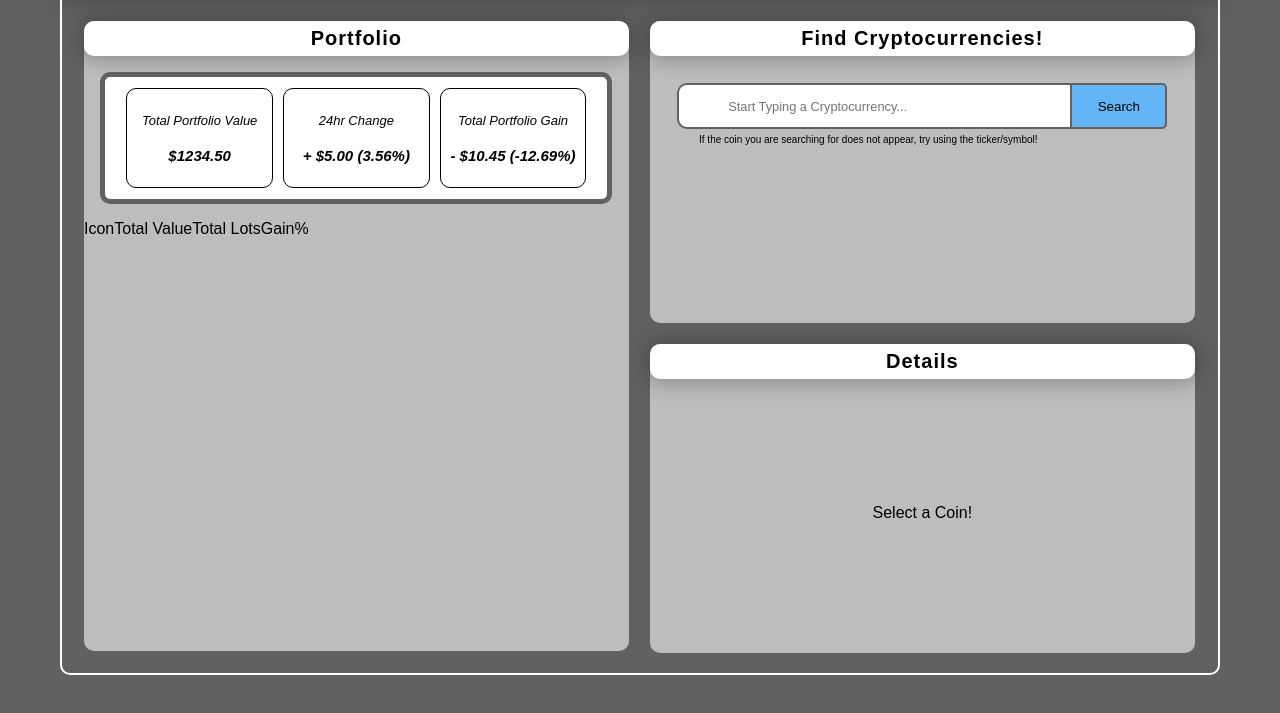
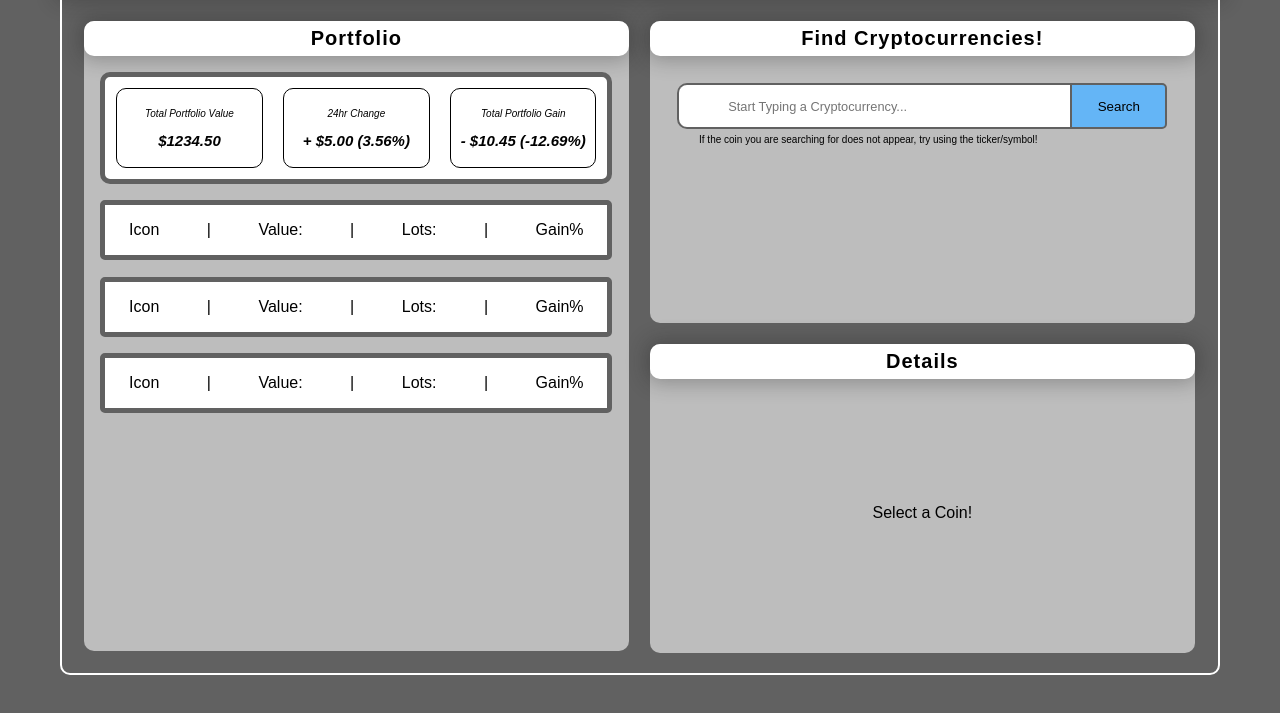
Before and after one commit to alexanderMontague/CryptoWatch, a React app: page / in a window 1280 px wide. Shown: the part 65-778 px from the top of the page. Built offline with nearby package versions, Linux system fonts and the light colour scheme; no server answers; a web font is replaced by a local one.

Commit message:
Commented layout in setup for DB stuff, working on portfolio items

```diff
--- a/src/components/PortfolioHeader/PortfolioHeader.scss
+++ b/src/components/PortfolioHeader/PortfolioHeader.scss
@@ -1,7 +1,7 @@
 .portfolioHeaderContainer {
   display: flex;
-  justify-content: space-evenly;
-  height: 100px;
+  justify-content: space-between;
+  height: 80px;
   background: white;
   border-radius: 10px;
   border: 5px solid #616161;
@@ -15,7 +15,7 @@
   justify-content: space-evenly;
   width: 28%;
   text-align: center;
-  font-size: 13px;
+  font-size: 10px;
   font-style: italic;
   border: 1px solid black;
   border-radius: 10px;
--- a/src/components/PortfolioItem/PortfolioItem.js
+++ b/src/components/PortfolioItem/PortfolioItem.js
@@ -4,10 +4,13 @@ import css from './PortfolioItem.scss';
 const PortfolioItem = props => {
   return (
     <div className={css.portfolioItemContainer}>
-      <span>Icon</span>
-      <span>Total Value</span>
-      <span>Total Lots</span>
-      <span>Gain%</span>
+      <div>Icon</div>
+      <span> | </span>
+      <div>Value:</div>
+      <span> | </span>
+      <div>Lots:</div>
+      <span> | </span>
+      <div>Gain%</div>
     </div>
   );
 };
--- a/src/components/PortfolioItem/PortfolioItem.scss
+++ b/src/components/PortfolioItem/PortfolioItem.scss
@@ -0,0 +1,10 @@
+.portfolioItemContainer {
+  display: flex;
+  justify-content: space-around;
+  align-items: center;
+  background-color: white;
+  margin: 3%;
+  height: 50px;
+  border: 5px solid #616161;
+  border-radius: 5px;
+}
--- a/src/containers/Details/Details.js
+++ b/src/containers/Details/Details.js
@@ -92,14 +92,17 @@ class Details extends Component {
       <Fragment>
         <Header title="Details" />
         {showDetails ? (
-          // <DetailsInDepth
-          //   coinDetails={this.state.coinDetails}
-          //   baseCurrency={this.state.baseCurrency}
-          // />
-          <DetailsAdd
-            coinDetails={this.state.coinDetails}
-            baseCurrency={this.state.baseCurrency}
-          />
+          false ? ( // have condition like isInPortfolio
+            <DetailsInDepth
+              coinDetails={this.state.coinDetails}
+              baseCurrency={this.state.baseCurrency}
+            />
+          ) : (
+            <DetailsAdd
+              coinDetails={this.state.coinDetails}
+              baseCurrency={this.state.baseCurrency}
+            />
+          )
         ) : (
           <p className={css.selectCoinMessage}>Select a Coin!</p>
         )}
--- a/src/containers/Layout/Layout.js
+++ b/src/containers/Layout/Layout.js
@@ -65,10 +65,10 @@ class Layout extends Component {
         const totalCoinsObject = this.mockRes;
         const coinKeyArray = Object.keys(totalCoinsObject);
         this.setState({ coinObject: totalCoinsObject, coinKeys: coinKeyArray });
-        console.log('Get Coinlist Error', error);
         setTimeout(() => {
           this.setState({ isLoading: false });
         }, 1000);
+        console.log('Get Coinlist Error', error);
       });
   }
 
@@ -79,6 +79,8 @@ class Layout extends Component {
   }
 
   getCoinDetails = () => {
+    // check if coin is already in portfolio on submit
+    // if true, show details. if false, show detailsAdd
     if (this.props.selectedCoin) {
       this.setState({ showDetails: true });
     }
--- a/src/containers/Portfolio/Portfolio.js
+++ b/src/containers/Portfolio/Portfolio.js
@@ -9,6 +9,8 @@ const Portfolio = props => {
       <Header title="Portfolio" />
       <PortfolioHeader />
       <PortfolioItem />
+      <PortfolioItem />
+      <PortfolioItem />
     </div>
   );
 };
```
